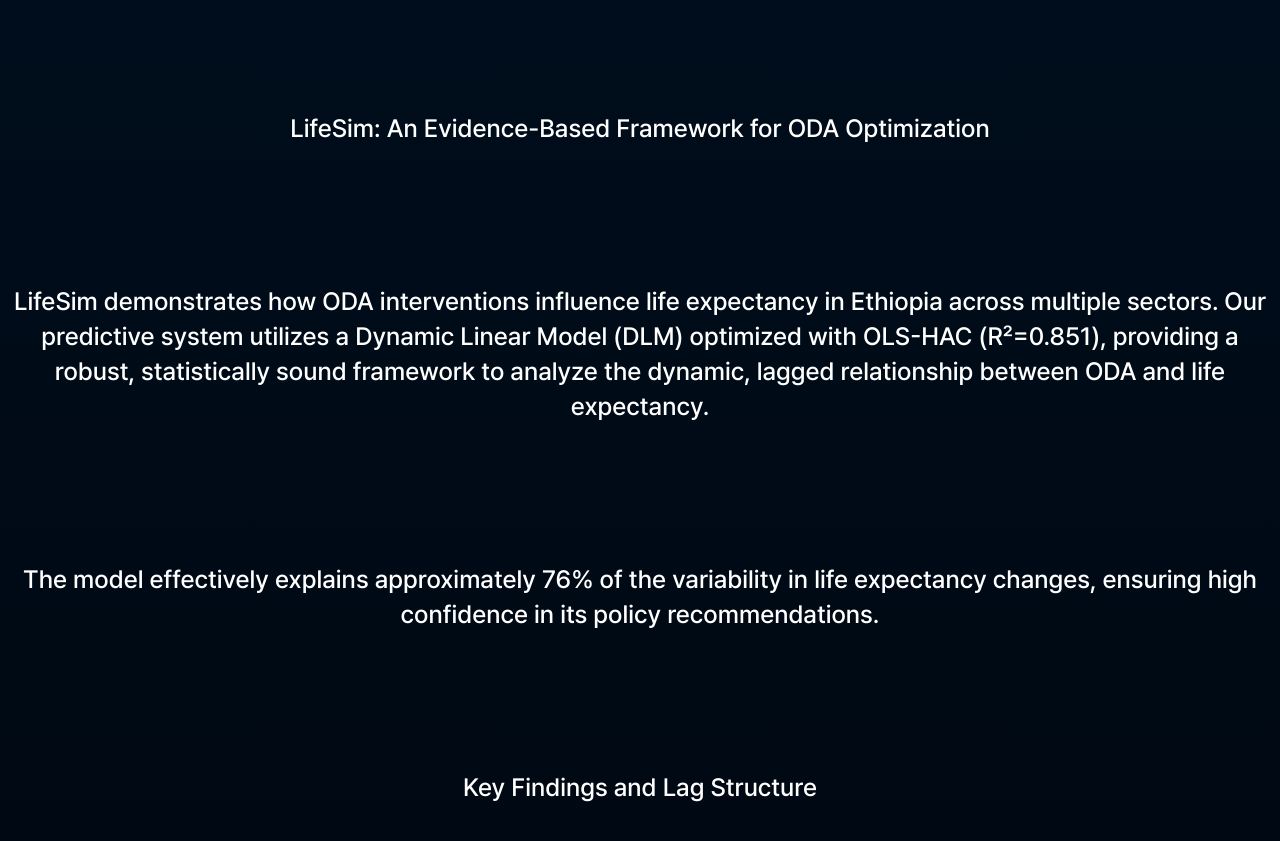
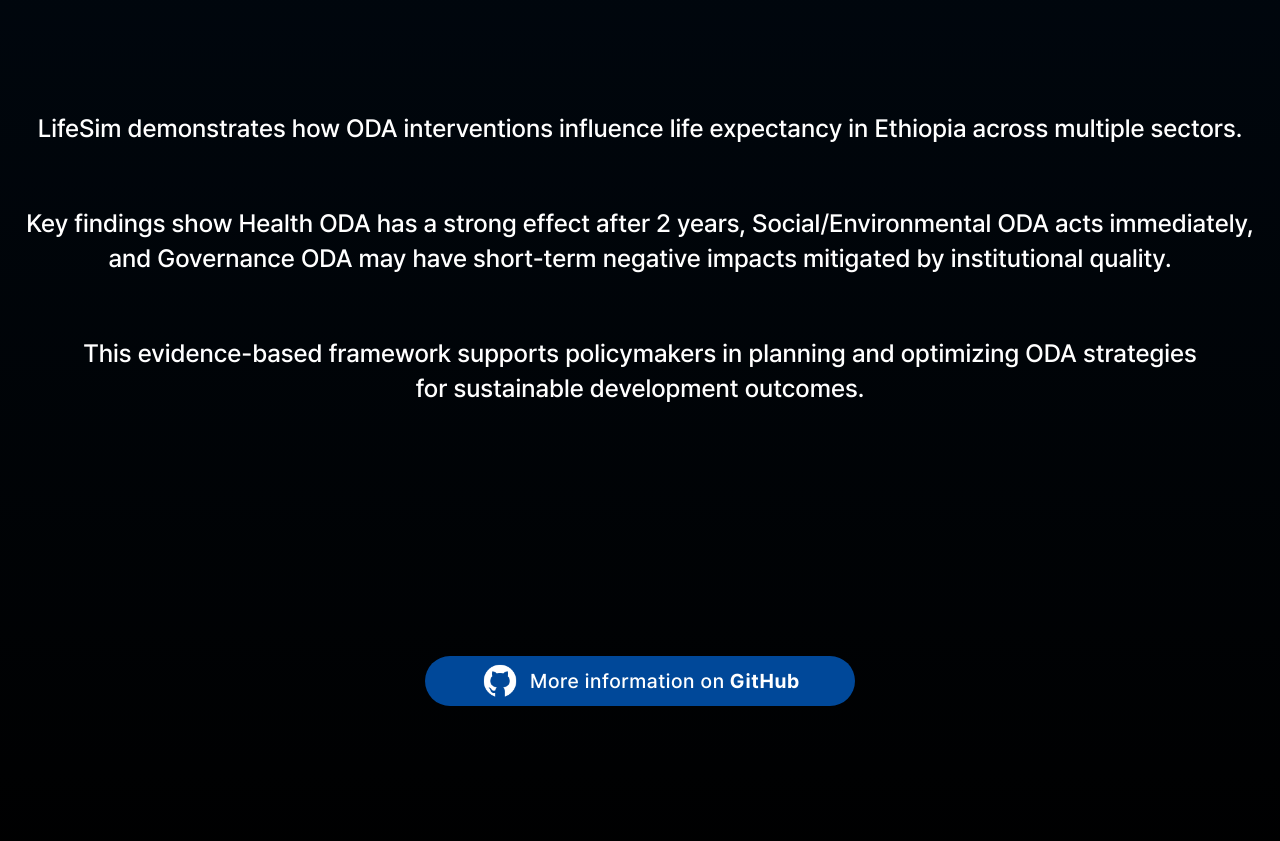
Before and after one commit to hxxee/CYClone-UNDP-ODA-Project, a React (Create React App) app: page /project in a window 1280 px wide. Shown: the part 3530-4371 px from the top of the page. Built offline with nearby package versions, Linux system fonts and the light colour scheme.

Commit message:
Update Project.jsx
1. Add data source of Ethoipia
2. Revert the conclusion

```diff
--- a/src/pages/Project.jsx
+++ b/src/pages/Project.jsx
@@ -116,6 +116,14 @@ const Project = () => {
               It serves as a practical case for policymakers and international
               development organizations to apply insights from simulations.
             </div>
+
+            <br />
+
+            <div style={{ fontSize: "0.85rem", opacity: 0.7 }}>
+              Data Sources: CRS ODA Data (UNDP – Seoul Policy Centre);
+              World Bank Open Data – World Development Indicators
+            </div>
+
           </P.BDet>
         </P.Box>
         <P.Box>
@@ -172,91 +180,32 @@ const Project = () => {
         </P.Box>
       </P.List>
 
+
+
+
       <P.Conclusion>Conclusion</P.Conclusion>
       <P.Con>
         <div>
-          LifeSim: An Evidence-Based Framework for ODA Optimization
+          LifeSim demonstrates how ODA interventions influence life expectancy
+          in Ethiopia across multiple sectors.
         </div>
-
-        <br />
-
         <div>
-          LifeSim demonstrates how ODA interventions influence life expectancy in
-          Ethiopia across multiple sectors. Our predictive system utilizes a Dynamic
-          Linear Model (DLM) optimized with OLS-HAC (R²=0.851), providing a robust,
-          statistically sound framework to analyze the dynamic, lagged relationship
-          between ODA and life expectancy.
+          Key findings show Health ODA has a strong effect after 2 years,
+          Social/Environmental ODA acts immediately,
+          <br />
+          and Governance ODA may have short-term negative impacts mitigated by
+          institutional quality.
         </div>
-
-        <br />
-
-        <div>
-          The model effectively explains approximately 76% of the variability in life
-          expectancy changes, ensuring high confidence in its policy recommendations.
-        </div>
-
-        <br />
-
-        <div>
-          Key Findings and Lag Structure
-        </div>
-
-        <br />
-
-        <div>
-          Our predictive model clearly captures the dynamic relationship between
-          Health ODA, Social/Environmental ODA, and Governance ODA and their impact on
-          changes in life expectancy. The most critical insight lies in the distinct
-          time lags required for the effects of ODA across different sectors to
-          materialize.
-        </div>
-
-        <br />
-
-        <div>
-          Health ODA demonstrates an overwhelmingly strong positive effect
-          (Coefficient: approximately +1.08) but only after a two-year lag (Lag 2).
-          This impact is highly statistically significant. This suggests that ODA
-          investment requires a medium-term horizon for medical infrastructure
-          build-out and health service expansion to fully translate into improved life
-          expectancy.
-        </div>
-
-        <br />
-
-        <div>
-          Social/Environmental ODA shows a significant positive impact (Coefficient:
-          approximately +0.52) immediately upon input (Lag 0). This effect is also
-          highly statistically significant, reflecting the quick, visible gains in
-          quality of life through improved hygiene and environmental conditions.
-        </div>
-
-        <br />
-
-        <div>
-          In contrast, Governance ODA exhibits a short-term negative effect
-          (Coefficient: approximately -0.41) one year later (Lag 1). This effect is
-          statistically significant and can be interpreted as a temporary loss of
-          efficiency due to the reorganization costs or restructuring of
-          administrative bodies.
-        </div>
-
-        <br />
-
-        <div>
-          Finally, institutional quality, specifically Regulatory Quality (RQ), acts
-          as the institutional foundation that amplifies the magnitude and
-          sustainability of ODA effectiveness.
-        </div>
-
-        <br />
-
         <div>
           This evidence-based framework supports policymakers in planning and
-          optimizing ODA strategies for sustainable development outcomes.
+          optimizing ODA strategies
+          <br />
+          for sustainable development outcomes.
         </div>
+      </P.Con>
 
-      </P.Con>
+
+
 
       <P.Github
         style={{ cursor: "pointer" }}
```
